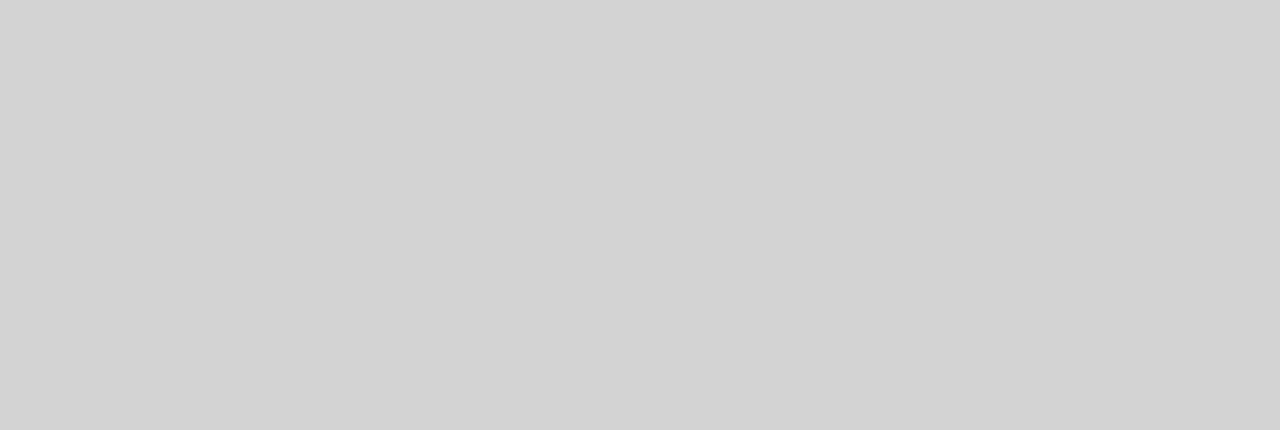
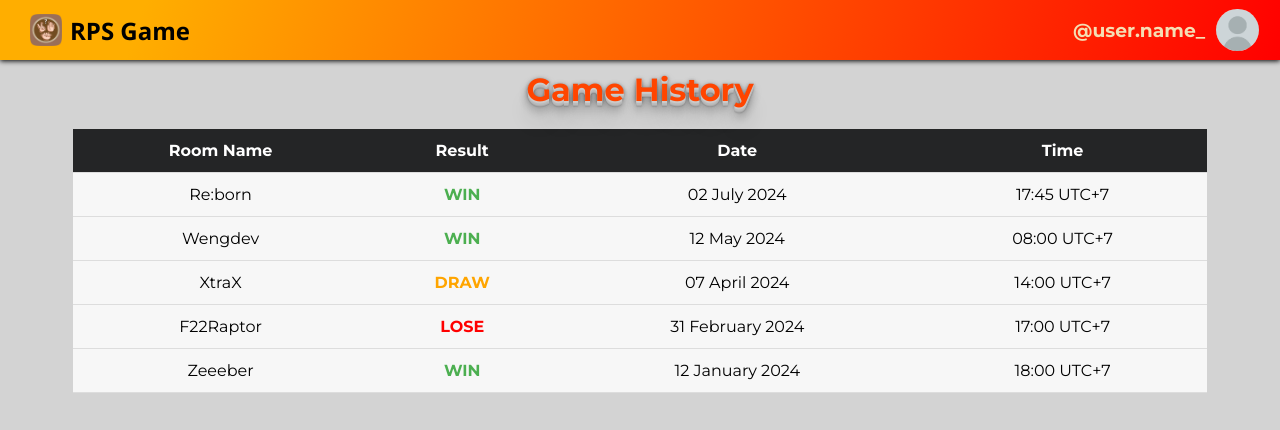
Before and after one commit to Hazeem45/RPS-game-FE, a React (Vite) app: page /history in a window 1280 px wide. Before the commit this address had no page. Shown: the top 430 px of the page. Built offline with nearby package versions, Linux system fonts and the light colour scheme.

Commit message:
game history page

```diff
--- a/src/App.jsx
+++ b/src/App.jsx
@@ -8,6 +8,7 @@ import GameLayout from "./layouts/gameLayout/GameLayout";
 import GameVersusCom from "./pages/GameVersusCom";
 import CreateRoom from "./pages/CreateRoom";
 import {ProtectedRoute} from "./utils/ProtectedRoute";
+import History from "./pages/History";
 
 function App() {
   return (
@@ -22,6 +23,7 @@ function App() {
           </ProtectedRoute>
         }
       />
+      <Route path="/history" element={<History />} />
       <Route element={<GameLayout />}>
         <Route
           path="/versus-com"
--- a/src/components/fragments/ResultBox.jsx
+++ b/src/components/fragments/ResultBox.jsx
@@ -4,11 +4,11 @@ import "./styles/resultBox.css";
 function ResultBox({result}) {
   const renderResult = () => {
     if (result === "win") {
-      return <div className="win">you win</div>;
+      return <div className="result-win">you win</div>;
     } else if (result === "lose") {
-      return <div className="lose">you lose</div>;
+      return <div className="result-lose">you lose</div>;
     } else {
-      return <div className="draw">match draw</div>;
+      return <div className="result-draw">match draw</div>;
     }
   };
 
--- /dev/null
+++ b/src/components/fragments/TitlePage.jsx
@@ -0,0 +1,12 @@
+import React from "react";
+import "./styles/titlePage.css";
+
+function TitlePage({children}) {
+  return (
+    <div className="title-page">
+      <h1>{children}</h1>
+    </div>
+  );
+}
+
+export default TitlePage;
--- a/src/components/fragments/styles/resultBox.css
+++ b/src/components/fragments/styles/resultBox.css
@@ -8,9 +8,9 @@
   animation: popup 370ms;
 }
 
-.win,
-.lose,
-.draw {
+.result-win,
+.result-lose,
+.result-draw {
   width: 100%;
   height: 100%;
   display: grid;
@@ -18,16 +18,16 @@
   border-radius: 10px;
 }
 
-.win {
+.result-win {
   background-color: green;
   transform: rotate(45deg);
 }
 
-.lose {
+.result-lose {
   background-color: red;
   transform: rotate(-45deg);
 }
 
-.draw {
+.result-draw {
   background-color: orange;
 }
--- /dev/null
+++ b/src/components/fragments/styles/titlePage.css
@@ -0,0 +1,7 @@
+.title-page {
+  font-size: 16px;
+  color: orangered;
+  text-shadow: 0 1px 0 #ccc, 0 2px 0 #c9c9c9, 0 3px 0 #bbb, 0 4px 0 #b9b9b9, 0 5px 0 #aaa, 0 6px 1px rgba(0, 0, 0, 0.1), 0 0 5px rgba(0, 0, 0, 0.1), 0 1px 3px rgba(0, 0, 0, 0.3), 0 3px 5px rgba(0, 0, 0, 0.2), 0 5px 10px rgba(0, 0, 0, 0.25),
+    0 10px 10px rgba(0, 0, 0, 0.2), 0 20px 20px rgba(0, 0, 0, 0.15);
+  margin-bottom: 10px;
+}
--- /dev/null
+++ b/src/components/templates/GameHistory.jsx
@@ -0,0 +1,75 @@
+import React from "react";
+import "./styles/gameHistory.css";
+import TitlePage from "../fragments/TitlePage";
+
+function GameHistory() {
+  const userHistory = [
+    {
+      id: 1,
+      roomName: "Zeeeber",
+      result: "WIN",
+      date: "12 January 2024",
+      time: "18:00",
+    },
+    {
+      id: 2,
+      roomName: "F22Raptor",
+      result: "LOSE",
+      date: "31 February 2024",
+      time: "17:00",
+    },
+    {
+      id: 3,
+      roomName: "XtraX",
+      result: "DRAW",
+      date: "07 April 2024",
+      time: "14:00",
+    },
+    {
+      id: 4,
+      roomName: "Wengdev",
+      result: "WIN",
+      date: "12 May 2024",
+      time: "08:00",
+    },
+    {
+      id: 5,
+      roomName: "Re:born",
+      result: "WIN",
+      date: "02 July 2024",
+      time: "17:45",
+    },
+  ];
+  const sortedUserHistory = userHistory.slice().sort((a, b) => b.id - a.id);
+
+  return (
+    <div className="table-wrapper">
+      <table className="styled-table">
+        <caption>
+          <TitlePage>Game History</TitlePage>
+        </caption>
+        <thead>
+          <tr>
+            <th>Room Name</th>
+            <th>Result</th>
+            <th>Date</th>
+            <th>Time</th>
+          </tr>
+        </thead>
+        <tbody>
+          {/* Membuat baris tabel menggunakan pengulangan map */}
+          {sortedUserHistory.map((game) => (
+            <tr key={game.id} onClick={() => alert(`you will be navigated to room => ${game.roomName}`)}>
+              <td>{game.roomName}</td>
+              <td className={game.result.toLowerCase()}>{game.result}</td>
+              <td>{game.date}</td>
+              <td>{game.time} UTC+7</td>
+            </tr>
+          ))}
+        </tbody>
+      </table>
+    </div>
+  );
+}
+
+export default GameHistory;
--- a/src/components/templates/Navbar/Index.jsx
+++ b/src/components/templates/Navbar/Index.jsx
@@ -2,11 +2,13 @@ import React from "react";
 import "./navbar.css";
 import TitleIcon from "../../../components/fragments/TitleIcon";
 import ProfileNav from "./ProfileNav";
+import {useNavigate} from "react-router-dom";
 
 function Index({handleClick}) {
+  const navigate = useNavigate();
   return (
     <div className="navbar unselectable">
-      <TitleIcon />
+      <TitleIcon handleClick={() => navigate("/")} />
       <ProfileNav handleClick={handleClick} />
     </div>
   );
--- a/src/components/templates/Sidebar/UserProfile.jsx
+++ b/src/components/templates/Sidebar/UserProfile.jsx
@@ -4,8 +4,11 @@ import Image from "../../elements/Image";
 import Button from "../../elements/Button";
 import StandardIcon from "../../fragments/StandardIcon";
 import {CakeIcon, ClockIcon, DefaultPict, HistoryIcon, LocationIcon, UserIcon} from "../../../assets/Image";
+import {useNavigate} from "react-router-dom";
 
 function UserProfile({username, userBio, fullname, address, gender, birthday, join}) {
+  const navigate = useNavigate();
+
   return (
     <div className="profile-sidebar">
       <div className="profile">
@@ -17,7 +20,7 @@ function UserProfile({username, userBio, fullname, address, gender, birthday, jo
         <div className="user-bio">{userBio}</div>
       </div>
       <div style={{width: "100%"}}>
-        <Button>
+        <Button handleClick={() => navigate("/history")}>
           <div className="icon">
             <StandardIcon icon={HistoryIcon} />
           </div>
--- /dev/null
+++ b/src/components/templates/styles/gameHistory.css
@@ -0,0 +1,61 @@
+/* styles/gameHistory.css */
+
+.table-wrapper {
+  display: grid;
+  place-items: center;
+  width: 100%;
+}
+
+.styled-table {
+  width: 90%;
+  border-collapse: collapse;
+  background-color: #f7f7f7;
+}
+
+.styled-table th,
+.styled-table td {
+  padding: 12px 15px;
+  text-align: center;
+  border-bottom: 1px solid #ddd;
+}
+
+.styled-table th {
+  background: rgb(36, 37, 38);
+  color: white;
+  padding: 12px 15px;
+  /* text-align: left; */
+}
+
+.styled-table td {
+  padding: 12px 15px;
+  /* text-align: left; */
+  border-bottom: 1px solid #ddd;
+}
+
+.styled-table tr:hover {
+  background-color: #ddd;
+}
+
+.styled-table caption {
+  caption-side: top;
+  margin-bottom: 10px;
+}
+
+/* .styled-table h1 {
+  font-size: 4em;
+} */
+
+.styled-table .win {
+  color: #4caf50;
+  font-weight: bolder;
+}
+
+.styled-table .lose {
+  color: #ff0000;
+  font-weight: bolder;
+}
+
+.styled-table .draw {
+  color: orange;
+  font-weight: bolder;
+}
--- /dev/null
+++ b/src/pages/History.jsx
@@ -0,0 +1,13 @@
+import React from "react";
+import MainLayout from "../layouts/mainLayout/MainLayout";
+import GameHistory from "../components/templates/GameHistory";
+
+function History() {
+  return (
+    <MainLayout>
+      <GameHistory />
+    </MainLayout>
+  );
+}
+
+export default History;
```
